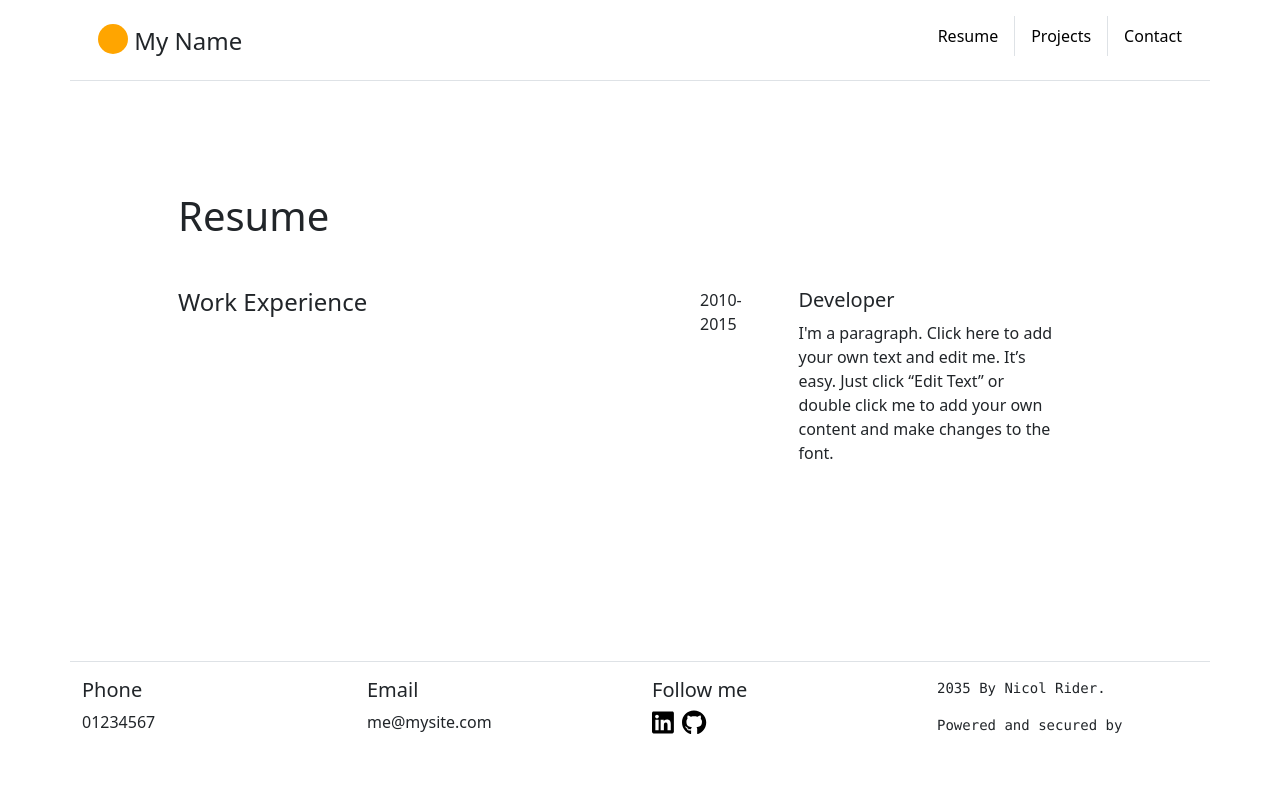
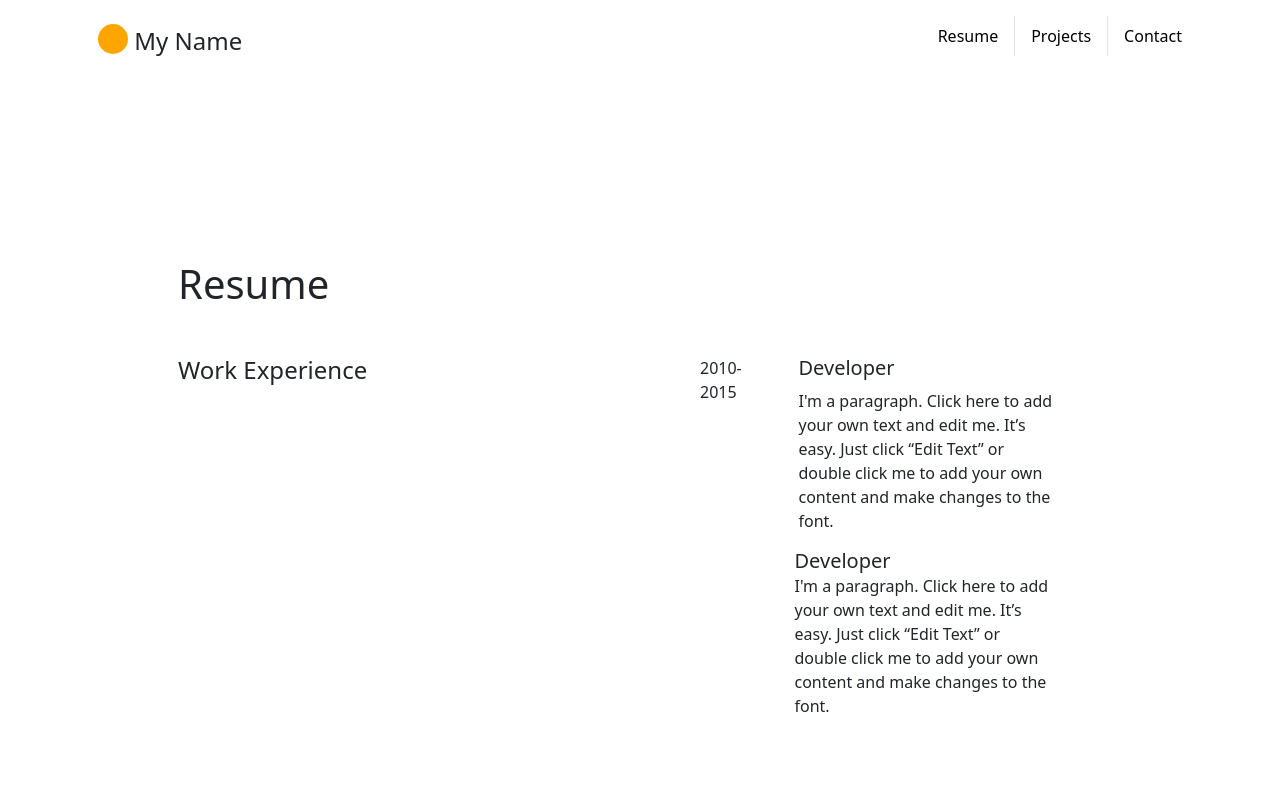
Before and after one commit to zahra-saadat/personal-website, a React (Create React App) app: page /resume in a window 1280 px wide. Shown: the top 800 px of the page. Built offline with nearby package versions, Linux system fonts and the light colour scheme.

Commit message:
editing header and footer

```diff
--- a/src/Pages/Footer.js
+++ b/src/Pages/Footer.js
@@ -4,7 +4,7 @@ import { faGithub } from "@fortawesome/free-brands-svg-icons/faGithub"
 
 const Footer = () =>{
     return(
-        <div className="container border-top pt-3 pb-5 mt-5 fixed-bottom">
+        <div className="container border-top pt-3 pb-5 mt-5">
             <div className="row">
                 <div className="col-sm-3">
                     <div className="h5">Phone</div>
--- a/src/Pages/Header.js
+++ b/src/Pages/Header.js
@@ -4,7 +4,7 @@ import {faCircle} from "@fortawesome/free-solid-svg-icons"
 
 const Header = () =>{
     return(
-        <div class="container pt-3 pb-3 fixed-top border-bottom">
+        <div class="container pt-3 pb-1">
             <div className="row">
                 <div className="col-sm-6">
                 <ul className="nav">
--- a/src/Pages/Resume.js
+++ b/src/Pages/Resume.js
@@ -27,6 +27,16 @@ const Resume = () => {
                            to add your own content
                            and make changes to the font. </p>
                      </div>
+                     <div >
+                        <span className="h5">Developer</span>
+                        <div>
+                           <p>I'm a paragraph.
+                           Click here to add your own text and edit me.
+                           It’s easy. Just click “Edit Text” or double click me
+                           to add your own content
+                           and make changes to the font. </p>
+                        </div>
+                     </div>
                   </div>
                </div>
             </div>
```
